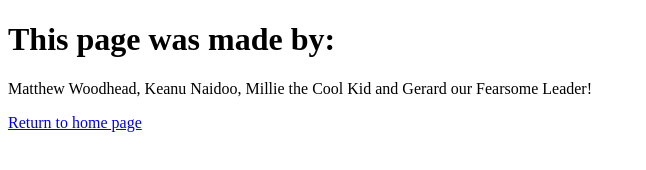
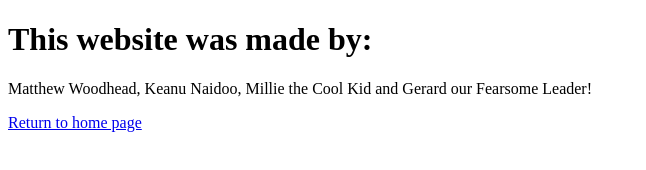
Before and after one commit to GerryMup/Group-lab, a website: page authors.html in a window 1280 px wide. Shown: the whole page, without its empty margins (0-646 px from the left). Drawn offline with Linux system fonts and the light colour scheme.

Commit message:
Edited Basic Authors Page

```diff
--- a/authors.html
+++ b/authors.html
@@ -5,7 +5,7 @@
 <meta charset="utf-8" />
 </head>
 <body>
-<h1>This page was made by:</h1>
+<h1>This website was made by:</h1>
 <p>
 Matthew Woodhead, Keanu Naidoo, Millie the Cool Kid and Gerard our Fearsome Leader!
 </p>
```
